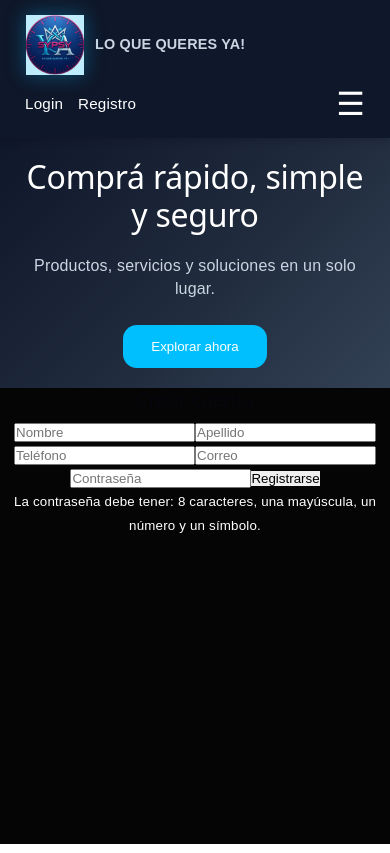
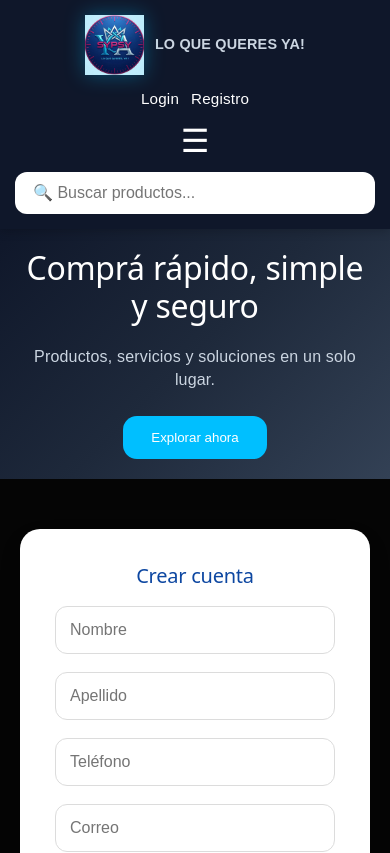
Before and after one commit to crisBasti/SYPSY-ia-mayo26-frontend-backend, a React (Vite) app in the folder frontend/: page /register in a window 390 px wide. Shown: the top 853 px of the page. Built offline with nearby package versions, Linux system fonts and the light colour scheme; no server answers.

Commit message:
Retocando navbar

```diff
--- a/frontend/src/index.css
+++ b/frontend/src/index.css
@@ -17,7 +17,7 @@
 
   font: 18px/145% var(--sans);
   letter-spacing: 0.18px;
-  color-scheme: light dark;
+  color-scheme: light;
   color: var(--text);
   background: var(--bg);
   font-synthesis: none;
@@ -54,17 +54,15 @@ body {
   margin: 0;
 }
 
-#root {
-  width: 100%;
-  max-width: 100%;
-  margin: 0;
-  text-align: center;
-  border-inline: 1px solid var(--border);
-  min-height: 100vh;
-  display: flex;
-  flex-direction: column;
+#root{
 
-  border: none;
+    width:100%;
+    max-width:100%;
+    margin:0;
+    min-height:100vh;
+    display:flex;
+    flex-direction:column;
+
 }
 
 h1,
--- a/frontend/src/pages/Login.jsx
+++ b/frontend/src/pages/Login.jsx
@@ -1,6 +1,7 @@
 import { useState } from "react";
 import { signInWithEmailAndPassword } from "firebase/auth";
 import { auth } from "../firebase";
+import "../styles/auth.css";
 
 function Login() {
 
--- a/frontend/src/pages/Register.jsx
+++ b/frontend/src/pages/Register.jsx
@@ -5,6 +5,7 @@ import {
   updateProfile,
   sendEmailVerification
 } from "firebase/auth";
+import "../styles/auth.css";
 
 function Register() {
 
--- /dev/null
+++ b/frontend/src/styles/auth.css
@@ -0,0 +1,97 @@
+.auth-container{
+
+    width:100%;
+
+    display:flex;
+
+    justify-content:center;
+
+    align-items:center;
+
+    padding:50px 20px;
+
+    box-sizing:border-box;
+
+}
+
+.auth-form{
+
+    width:100%;
+    max-width:500px;
+
+    background:#ffffff;
+
+    padding:35px;
+
+    border-radius:20px;
+
+    box-shadow:0 10px 25px rgba(0,0,0,.08);
+
+    display:flex;
+    flex-direction:column;
+
+    gap:18px;
+
+}
+
+.auth-form h2{
+
+    margin:0;
+
+    text-align:center;
+
+    color:#0d47a1;
+
+}
+
+.auth-form input{
+
+    width:100%;
+
+    padding:14px;
+
+    font-size:16px;
+
+    border:1px solid #dcdcdc;
+
+    border-radius:12px;
+
+    box-sizing:border-box;
+
+}
+
+.auth-form button{
+
+    padding:15px;
+
+    border:none;
+
+    border-radius:12px;
+
+    background:#0d47a1;
+
+    color:white;
+
+    font-size:16px;
+
+    cursor:pointer;
+
+    transition:.25s;
+
+}
+
+.auth-form button:hover{
+
+    background:#1565c0;
+
+}
+
+.auth-form small{
+
+    color:#666;
+
+    text-align:center;
+
+    line-height:1.5;
+
+}
--- a/frontend/src/styles/dashboard.css
+++ b/frontend/src/styles/dashboard.css
@@ -1,69 +1,53 @@
 .dashboard{
 
     max-width:1400px;
-
     margin:40px auto;
-
     padding:30px;
+    background:#f5f7fb;
+    border-radius:20px;
+    text-align:left;
 
 }
 
 .dashboard h1{
 
     font-size:2rem;
-
     margin-bottom:30px;
-
     color:#0d47a1;
-
 }
 
 .stats-grid{
 
     display:grid;
-
     grid-template-columns:
     repeat(auto-fit,minmax(220px,1fr));
-
     gap:20px;
-
     margin-bottom:35px;
-
-}
-
-.stat-card{
-
-    background:#fff;
-
-    border-radius:18px;
-
-    padding:25px;
-
-    box-shadow:
-    0 8px 20px rgba(0,0,0,.08);
-
-    transition:.25s;
-
-    border-left:6px solid #0d47a1;
-
 }
 
 .stat-card:hover{
-
     transform:translateY(-5px);
-
     box-shadow:
     0 15px 35px rgba(0,0,0,.15);
+}
+
+.stat-card h2{
+
+    color:#111;
+
+    font-size:2rem;
+
+    margin:0;
 
 }
 
 .stat-card h3{
 
+    color:#555;
+
     font-size:1rem;
 
-    margin-bottom:12px;
-
-    color:#666;
+    margin:0;
 
 }
 
@@ -113,7 +97,7 @@
     display:grid;
 
     grid-template-columns:
-    repeat(auto-fit,minmax(400px,1fr));
+    repeat(auto-fit,minmax(300px,1fr));
 
     gap:25px;
 
@@ -159,6 +143,14 @@
 
 }
 
+.dashboard table{
+
+    display:block;
+
+    overflow-x:auto;
+
+}
+
 .products-table th{
 
     background:#0d47a1;
@@ -185,11 +177,30 @@
 
 .stat-card{
 
+    background:#fff;
+
+    border-radius:18px;
+
+    padding:25px;
+
+    box-shadow:
+    0 8px 20px rgba(0,0,0,.08);
+
+    border-left:6px solid #0d47a1;
+
     display:flex;
+
+    flex-direction:column;
 
     align-items:center;
 
-    gap:20px;
+    justify-content:center;
+
+    text-align:center;
+
+    gap:12px;
+
+    transition:.25s;
 
 }
 
@@ -211,34 +222,99 @@
 
     font-size:2rem;
 
-    flex-shrink:0;
+}
+
+.dashboard{
+
+    color:#222;
 
 }
 
-.stat-info{
+.dashboard h1,
+.dashboard h2,
+.dashboard h3,
+.dashboard p,
+.dashboard span{
 
-    display:flex;
-
-    flex-direction:column;
+    color:#222;
 
 }
 
-.stat-title{
+/* ===========================
+   RESPONSIVE
+=========================== */
 
-    color:#666;
+@media (max-width:768px){
 
-    font-size:1rem;
+.dashboard{
 
-    margin-bottom:6px;
+    padding:15px;
+
+    margin:20px auto;
+
+}
+
+.dashboard h1{
+
+    font-size:1.5rem;
+
+    text-align:center;
+
+}
+
+.stats-grid{
+
+    grid-template-columns:1fr;
+
+}
+
+.charts{
+
+    grid-template-columns:1fr;
+
+}
+
+.chart-box{
+
+    padding:15px;
+
+}
+
+.summary-box{
+
+    padding:18px;
+
+}
+
+.stat-card{
+
+    gap:15px;
+
+}
+
+.stat-icon{
+
+    width:55px;
+
+    height:55px;
+
+    font-size:1.5rem;
 
 }
 
 .value{
 
-    font-size:2rem;
-
-    font-weight:700;
-
-    color:#111;
+    font-size:1.6rem;
 
 }
+
+.products-table th,
+.products-table td{
+
+    padding:10px;
+
+    font-size:.9rem;
+
+}
+
+}
--- a/frontend/src/styles/navbar.css
+++ b/frontend/src/styles/navbar.css
@@ -4,6 +4,7 @@ NAVBAR
 
 .navbar {
   width: 100%;
+  box-sizing:border-box;
   background: #0f172a;
   color: white;
 
@@ -18,6 +19,7 @@ NAVBAR
   justify-content: space-between;
 
   padding: 15px 25px;
+
 }
 
 /* =========================
@@ -207,6 +209,36 @@ HERO
   background: #0099cc;
 }
 
+.categories-bar{
+
+    width:100%;
+
+    display:flex;
+
+    justify-content:center;
+
+    align-items:center;
+
+    gap:30px;
+
+    padding:12px;
+
+    background:#1e293b;
+
+    flex-wrap:wrap;
+
+}
+
+.categories-bar a{
+
+    color:white;
+
+    text-decoration:none;
+
+    font-weight:600;
+
+}
+
 /* =========================
 TABLET
 ========================= */
@@ -274,32 +306,79 @@ MOBILE
 SMALL MOBILE
 ========================= */
 
-@media (max-width: 768px) {
+@media (max-width:768px){
 
-  .menu-btn {
-    display: block;
+  .navbar{
+
+      flex-direction:column;
+      align-items:center;
+      gap:12px;
+      padding:15px;
+
   }
 
-  .navbar-search {
-    display: none;
+  .navbar-logo{
+
+      justify-content:center;
+
   }
 
-  .categories-bar {
-    display: none;
-    flex-direction: column;
-    gap: 15px;
-    padding: 20px;
+  .auth-section{
+
+      width:100%;
+      justify-content:center;
+      flex-wrap:wrap;
+      gap:12px;
+
   }
 
-  .categories-bar.active {
-    display: flex;
+  .navbar-search{
+
+      display:flex;
+      width:100%;
+      margin:0;
+
   }
 
-  .hero-content h2 {
-    font-size: 2rem;
+  .navbar-search input{
+
+      width:100%;
+      max-width:none;
+
   }
 
-  .hero-content p {
-    font-size: 1rem;
+  .menu-btn{
+
+      display:block;
+
+      align-self:center;
+
+      font-size:2rem;
+
   }
+
+  .categories-bar{
+
+      display:none;
+
+      width:100%;
+
+      flex-direction:column;
+
+      align-items:center;
+
+      gap:15px;
+
+      padding:20px;
+
+      background:#1e293b;
+
+  }
+
+  .categories-bar.active{
+
+      display:flex;
+
+  }
+
 }
```
